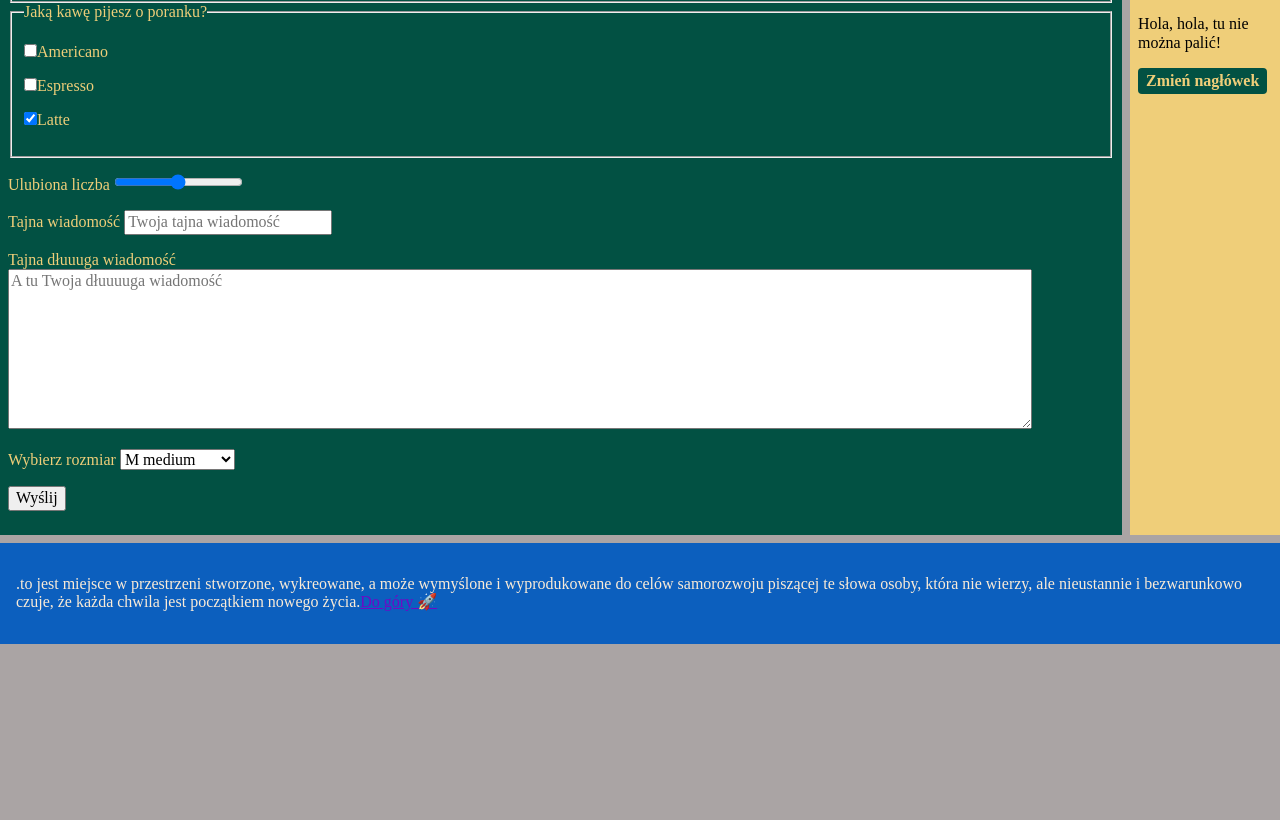
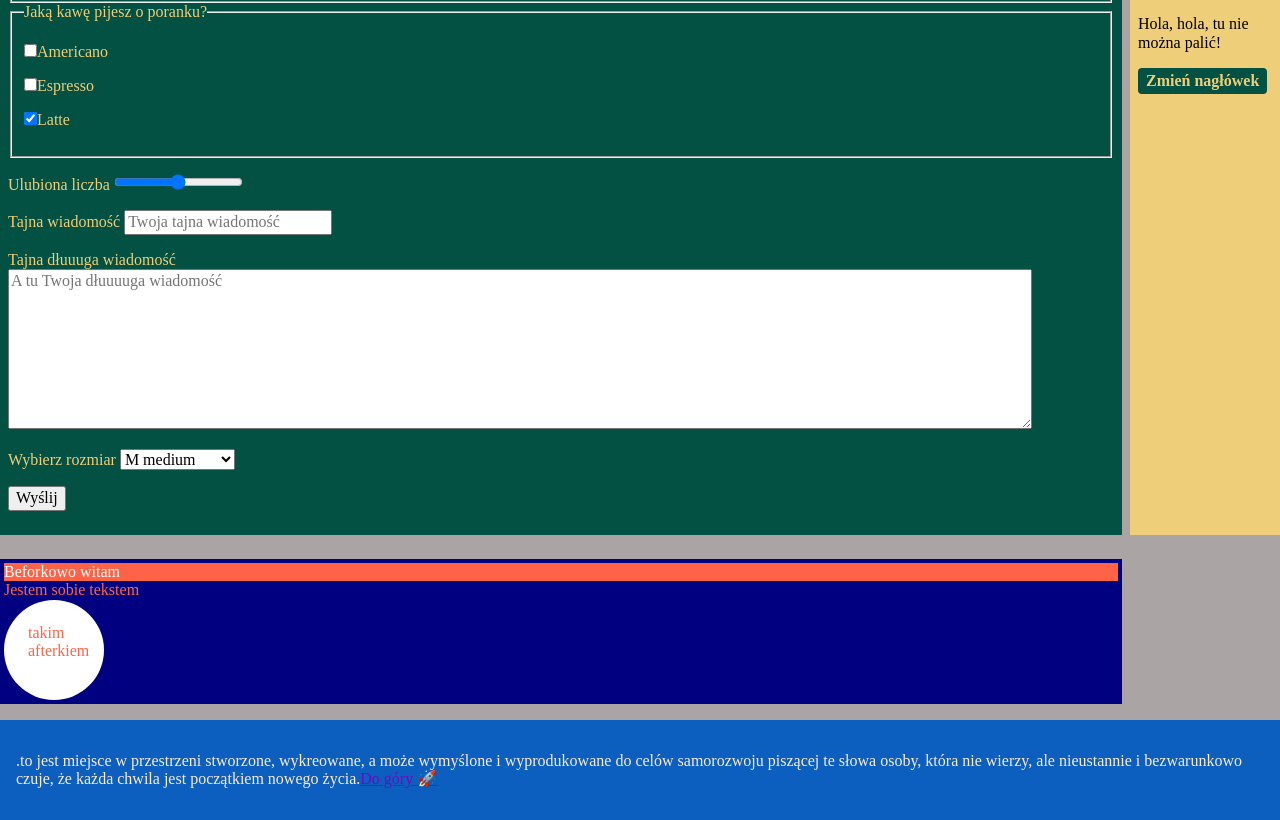
Before and after one commit to RenataBryczek/homepage, a plain HTML site: page hiszpanski.html in a window 1280 px wide. Shown: the part 730-1550 px from the top of the page. Before the commit the page ends 1374 px from the top, so only its background shows below. Drawn offline with Linux system fonts and the light colour scheme.

Commit message:
create gitignore i pseudoelementy

```diff
--- a/hiszpanski.html
+++ b/hiszpanski.html
@@ -128,7 +128,7 @@
 					<p>Hola, hola, tu nie można palić!</p>
 			<button class="header-aside__button header-aside__button--js">Zmień nagłówek</button>
 				</aside>
-
+			<p class="paragraph">Jestem sobie tekstem</p>
 		</main>
 		<footer> <!--ta stopka dotyczy całego dokumentu-->
 			<p>.to jest miejsce w przestrzeni stworzone, wykreowane, a może wymyślone i wyprodukowane do celów
--- a/style.css
+++ b/style.css
@@ -56,8 +56,13 @@ body {
     line-height: 1.5;
 }
 
+.section--o-mnie:hover {
+    background-color: rgb(106, 5, 143)
+}
+
 .section__header--o-mnie {
     color: #0c82a0;
+    text-transform: uppercase;
 }
 
 article {
@@ -408,6 +413,32 @@ textarea {
     grid-column-end: 3;
 }
 
+.paragraph {
+    background: navy;
+    padding: 4px;
+    color: tomato;
+}
+
+.paragraph::before {
+    content: "Beforkowo witam";
+    display: block;
+    background: tomato;
+    color: white;
+}
+
+.paragraph::after {
+    content: "takim afterkiem";
+    background: white;
+    display: block;
+    height: 100px;
+    width: 100px;
+    border-radius: 100px;
+    padding: 24px;
+}
+
+.paragraph:hover {
+    background: rgb(250, 206, 11);
+}
 
 @media screen and (min-width: 768px) {
     .navigation {
```
Also changed, not shown: 1 other file.
